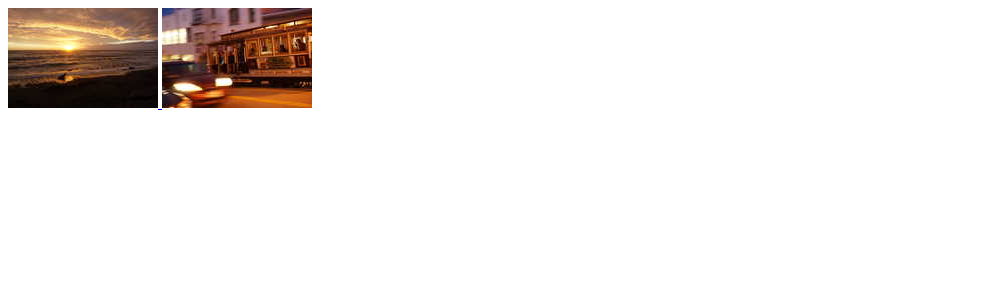
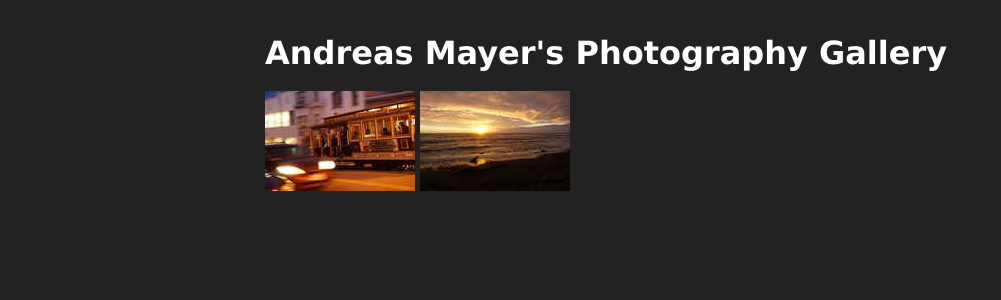
Before and after one commit to andim/andim.github.io, a Jekyll site: the page photography.html, which Jekyll copies as it is, in a window 1280 px wide. Shown: the top 300 px of the page, without its empty margins (0-1001 px from the left). Built offline with Jekyll 4.4.1, drawn with Linux system fonts in a browser that asks for light colours.

Commit message:
added nicer stylesheet to photo page

```diff
--- a/photography.html
+++ b/photography.html
@@ -5,16 +5,19 @@
 <title>Photography Gallery</title>
 <meta name="viewport" content="width=device-width, initial-scale=1.0">
 <link rel="stylesheet" href="gallery/css/blueimp-gallery.min.css">
-
+<link rel="stylesheet" href="gallery/css/demo.css">
 </head>
 
 <body>
+
+<h1>Andreas Mayer's Photography Gallery</h1>
+
 <div id="links">
+    <a href="images/cablecar.jpg" title="A San Franciscan cable car in movement">
+        <img src="images/thumbnails/cablecar.jpg" alt="Cable car">
+    </a>
     <a href="images/sealatsunset.jpg" title="Seal at sunset (Highway One)">
         <img src="images/thumbnails/sealatsunset.jpg" alt="Seal at sunset">
-    </a>
-    <a href="images/cablecar.jpg" title="A San Franciscan cable car in movement">
-        <img src="images/thumbnails/cablecar.jpg" alt="Cable car">
     </a>
 </div>
 
```
